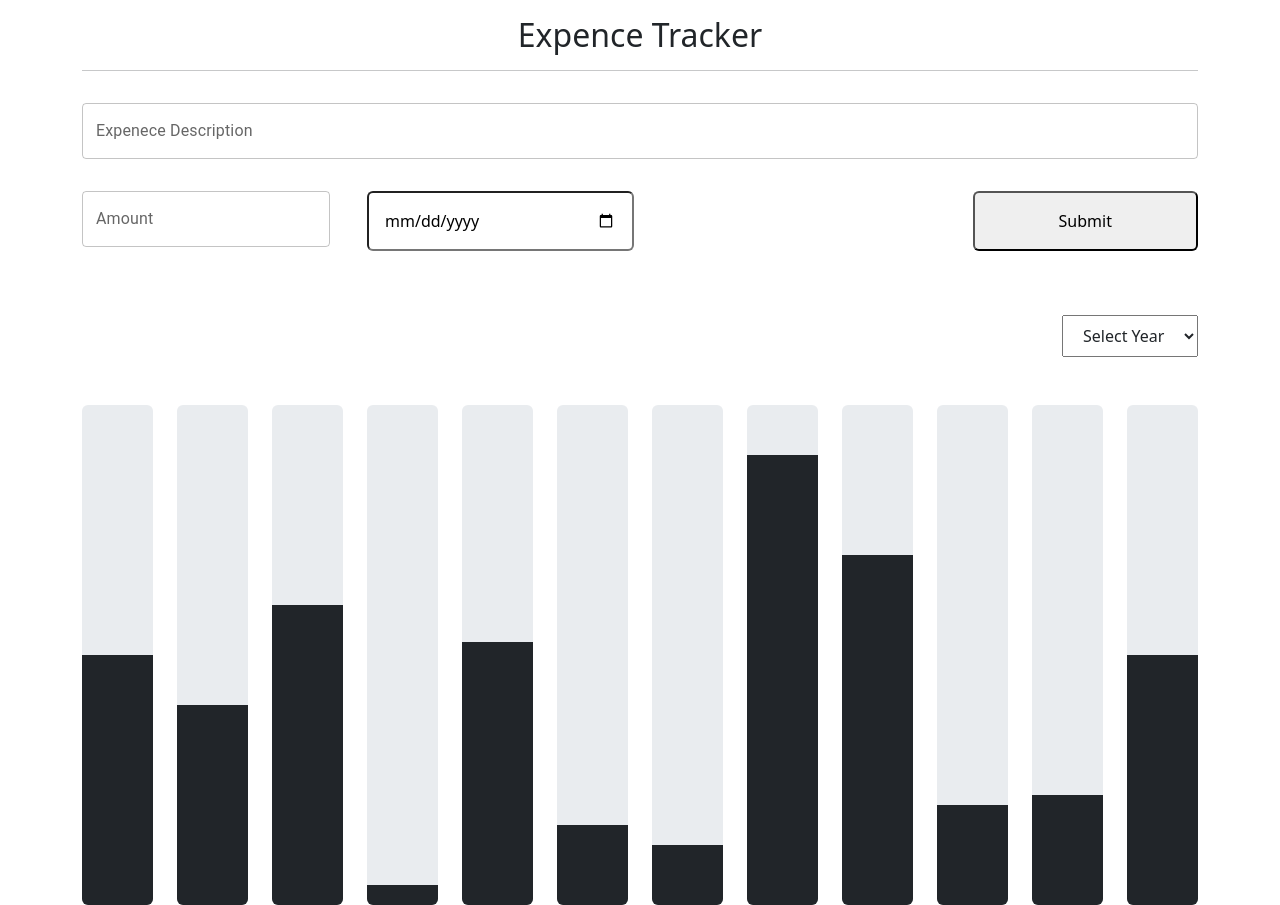
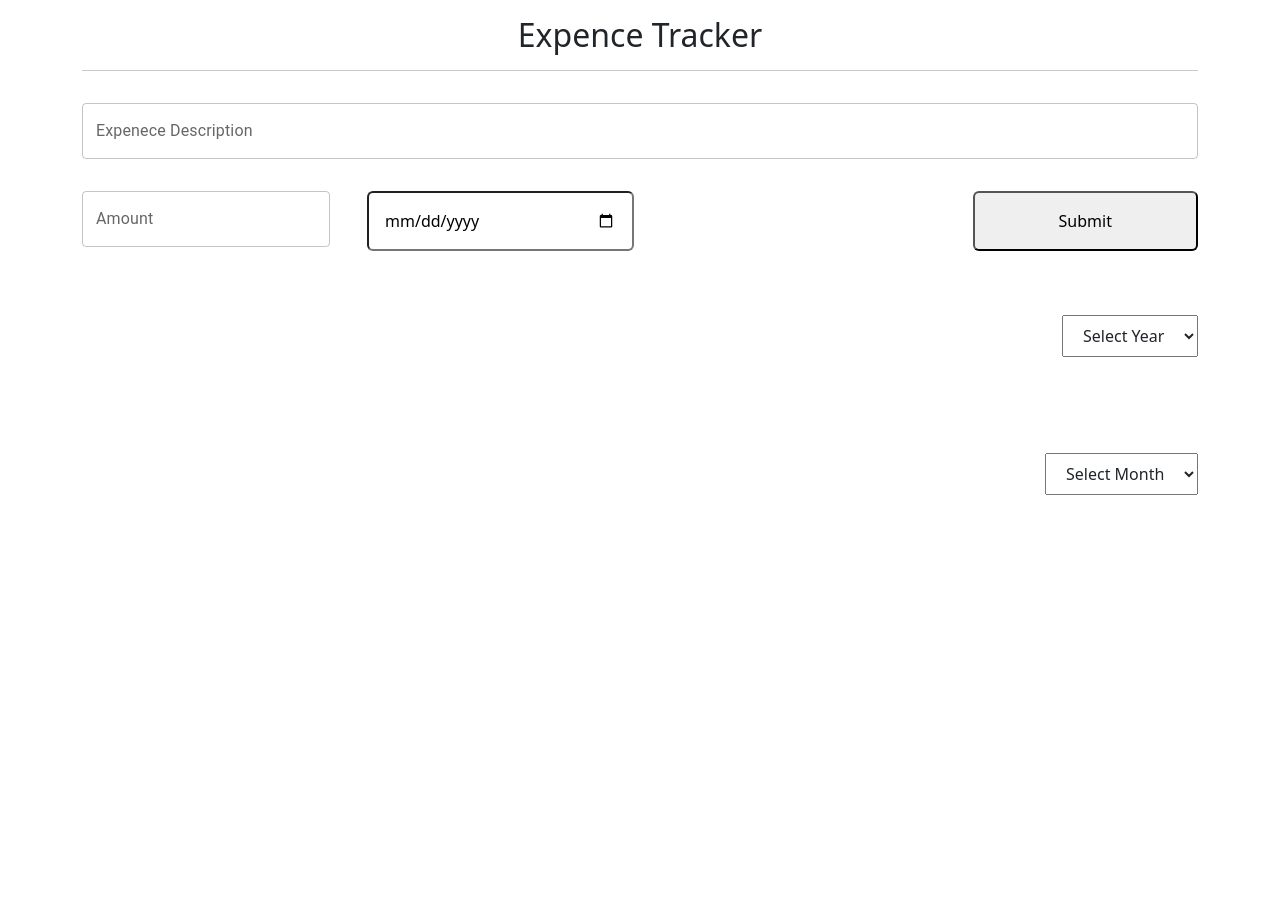
Before and after one commit to nirmalkanani/expence-manage, a React (Create React App) app: page / in a window 1280 px wide. After the commit the page ends 800 px from the top, so only its background shows below. Built offline with nearby package versions, Linux system fonts and the light colour scheme.

Commit message:
Add New Component

```diff
--- /dev/null
+++ b/src/Components/ExpenceByMonths.js
@@ -0,0 +1,66 @@
+import moment from 'moment'
+import React, { useEffect, useState } from 'react'
+
+const ExpenceByMonths = (props) => {
+
+    const INITAL_MONTH = {
+        month:""
+    }
+
+    const [ month, setMonth ] = useState(INITAL_MONTH)
+    const [ alldata, setAllData ] = useState()
+
+    const data = () => {
+
+    }
+
+    useEffect(() => {
+        data()
+    },[])
+
+    const handleChange = (e) =>{
+        setMonth({...month, [e.target.name] : e.target.value})
+        console.log(month)
+
+        const FilterData = props.alldata.filter((element,index) => moment(element.date,"DD-MM-YYYY").format("MMMM") === e.target.value)
+        console.log(FilterData)
+        setAllData(FilterData)
+    }
+
+    return (
+        <>
+            <div className='row text-end'>
+                <div className="col-12 my-5">
+                    <select name="month" id="month" className='px-3 py-2 text-dark' onChange={(e) => handleChange(e)}>
+                    <option value="Select Month" >Select Month</option>
+                        {
+                            props.month?.map((element, index) => <option value={element} key={index} name="GetMonth" >{element}</option>)
+                        }
+                    </select>
+                </div>
+            </div>
+            <div className="row">
+                {
+                    alldata?.map((element,index) =>
+                        <div className="col-12 my-4" key={index}>
+                            <div className="row border border-2 border-dark rounded p-3 align-items-center">
+                                <div className="col-3">
+                                    <div className="date-box text-center border border-1 border-dark rounded p-3">
+                                        <h2 className='text-dark'>{moment(element.date, "DD-MM-YYYY").format("DD")}</h2>
+                                        <h4>{ moment(element.date, "DD-MM-YYYY").format("MMMM") }</h4>
+                                    </div>
+                                </div>
+                                <div className="col-9">
+                                    <div className="amount-box border border-2 border-dark rounded mb-3 p-2"><h3>{element.amount}</h3></div>
+                                    <div className="decription-box border border-2 border-dark rounded  p-2"><h4>{element.description}</h4></div>
+                                </div>
+                            </div>
+                        </div>
+                    )
+                }
+            </div>
+        </>
+    )
+}
+
+export default ExpenceByMonths
--- a/src/Components/ExpenceChart.js
+++ b/src/Components/ExpenceChart.js
@@ -1,12 +1,16 @@
 import moment from 'moment';
 import React, { useEffect, useState } from 'react';
 import { useSelector } from 'react-redux'
+import ExpenceByMonths from './ExpenceByMonths';
 
 const ExpenceChart = () => {
 
     const getData = useSelector((state) => state.dataReducer.expencesData)
 
     const [year, setYears] = useState()
+
+    const [checkMonths, setCheckMonths] = useState()
+
     const [months, setMonths] = useState()
 
     const [dataByMonths, setDataByMonth] = useState()
@@ -16,7 +20,9 @@ const ExpenceChart = () => {
     })
     // const [ recieveData, setRecieveData ] = useState([])
 
-    const [ total, setTotal ] = useState()
+    const [total, setTotal] = useState()
+
+    const [amount, setAmount] = useState()
 
     const getDate = (item) => {
 
@@ -29,21 +35,17 @@ const ExpenceChart = () => {
             const Mm = moment(finaldate, "DD-MM-YYYY").format("MM")
             if (ALL_YEAR.includes(Yy)) {
                 return ""
-            } else if (ALL_MONTH.includes(Mm)) {
+            } else {
+                ALL_YEAR.push(Yy)
+            }
+            if (ALL_MONTH.includes(Mm)) {
                 return ""
             } else {
-                ALL_YEAR.push(Yy)
                 ALL_MONTH.push(Mm)
             }
         })
-
-        setYears(ALL_YEAR)
-        setMonths(ALL_MONTH)
-        // console.log(months)
-
-        // const DataMonth = item?.filter((element,index) => moment(element.date, "DD-MM-YYYY").format("MM") === ALL_MONTH[index])
-        // console.log(DataMonth)
-
+        setYears(ALL_YEAR.sort())
+        setCheckMonths(ALL_MONTH.sort())
     }
 
     useEffect(() => {
@@ -51,17 +53,30 @@ const ExpenceChart = () => {
     }, [getData])
 
     const OUT_DATA = []
+    const ALL_MONTHS = []
+
+    const M ={
+        months:""
+    }
 
     const handleChange = (e) => {
         setGetValue({ ...getValue, [e.target.name]: e.target.value })
+
         const FilterData = getData.filter((element, index) => moment(element.date, "DD-MM-YYYY").format("YYYY") === e.target.value)
-        console.log(FilterData)
 
         const FilterMonth = FilterData.filter((element) => {
-            months.includes(moment(element.date, "DD-MM-YYYY").format("MM"))
-            return OUT_DATA.push(element)
+            checkMonths.includes(moment(element.date, "DD-MM-YYYY").format("MM"))
+            OUT_DATA.push(element)
+            if (ALL_MONTHS.includes(moment(element.date, "DD-MM-YYYY").format("MMMM"))) {
+                return ""
+            } else {
+                ALL_MONTHS.push(moment(element.date, "DD-MM-YYYY").format("MMMM"))
+                M.months = moment(element.date, "DD-MM-YYYY").format("MMMM")
+            }
+
         })
-
+        console.log(M)
+        setMonths(ALL_MONTHS)
         setDataByMonth(OUT_DATA)
 
         const GET_AMOUNT = OUT_DATA.map((element) => {
@@ -75,18 +90,18 @@ const ExpenceChart = () => {
             return b
         })
 
-        console.log(E)
+        const b = Math.max(...E)
+        console.log(b)
+        const c = b + ((b * 20) / 100)
+        console.log(c)
+        const FINAL_AMOUNT = []
 
-
-
-        // const b = Math.max(eval(E))
-        // // console.log(b)
-        // const c = b + ((b * 20) / 100)
-        // console.log(c)
-        // setTotal(c)
-
-        // const com = (E * 100) / c
-        // console.log(com)
+        for (let i = 0; i < E.length; i++) {
+            const element = (E[i] * 100) / c;
+            FINAL_AMOUNT.push(element)
+        }
+        console.log(FINAL_AMOUNT)
+        setAmount(FINAL_AMOUNT)
 
     }
 
@@ -106,70 +121,20 @@ const ExpenceChart = () => {
                 <div className="col-12">
                     <div className="bar-chart">
                         <div className="row">
-                            <div className="col-1">
-                                <div className="progress " style={{ height: "500px", position: "relative" }} >
-                                    <div className="real-time-progress bg-dark" style={{ height: "250px", width: "100%", position: "absolute", bottom: "0" }}></div>
-                                </div>
-                            </div>
-                            <div className="col-1">
-                                <div className="progress " style={{ height: "500px", position: "relative" }}>
-                                    <div className="real-time-progress bg-dark" style={{ height: "200px", width: "100%", position: "absolute", bottom: "0" }}></div>
-                                </div>
-                            </div>
-                            <div className="col-1">
-                                <div className="progress " style={{ height: "500px", position: "relative" }}>
-                                    <div className="real-time-progress bg-dark" style={{ height: "300px", width: "100%", position: "absolute", bottom: "0" }}></div>
-                                </div>
-                            </div>
-                            <div className="col-1">
-                                <div className="progress " style={{ height: "500px", position: "relative" }}>
-                                    <div className="real-time-progress bg-dark" style={{ height: "20px", width: "100%", position: "absolute", bottom: "0" }}></div>
-                                </div>
-                            </div>
-                            <div className="col-1">
-                                <div className="progress " style={{ height: "500px", position: "relative" }}>
-                                    <div className="real-time-progress bg-dark" style={{ height: "263px", width: "100%", position: "absolute", bottom: "0" }}></div>
-                                </div>
-                            </div>
-                            <div className="col-1">
-                                <div className="progress " style={{ height: "500px", position: "relative" }}>
-                                    <div className="real-time-progress bg-dark" style={{ height: "80px", width: "100%", position: "absolute", bottom: "0" }}></div>
-                                </div>
-                            </div>
-                            <div className="col-1">
-                                <div className="progress " style={{ height: "500px", position: "relative" }}>
-                                    <div className="real-time-progress bg-dark" style={{ height: "60px", width: "100%", position: "absolute", bottom: "0" }}></div>
-                                </div>
-                            </div>
-                            <div className="col-1">
-                                <div className="progress " style={{ height: "500px", position: "relative" }}>
-                                    <div className="real-time-progress bg-dark" style={{ height: "450px", width: "100%", position: "absolute", bottom: "0" }}></div>
-                                </div>
-                            </div>
-                            <div className="col-1">
-                                <div className="progress " style={{ height: "500px", position: "relative" }}>
-                                    <div className="real-time-progress bg-dark" style={{ height: "350px", width: "100%", position: "absolute", bottom: "0" }}></div>
-                                </div>
-                            </div>
-                            <div className="col-1">
-                                <div className="progress " style={{ height: "500px", position: "relative" }}>
-                                    <div className="real-time-progress bg-dark" style={{ height: "100px", width: "100%", position: "absolute", bottom: "0" }}></div>
-                                </div>
-                            </div>
-                            <div className="col-1">
-                                <div className="progress " style={{ height: "500px", position: "relative" }}>
-                                    <div className="real-time-progress bg-dark" style={{ height: "110px", width: "100%", position: "absolute", bottom: "0" }}></div>
-                                </div>
-                            </div>
-                            <div className="col-1">
-                                <div className="progress " style={{ height: "500px", position: "relative" }}>
-                                    <div className="real-time-progress bg-dark" style={{ height: "250px", width: "100%", position: "absolute", bottom: "0" }}></div>
-                                </div>
-                            </div>
+                            {
+                                amount?.map((element, index) =>
+                                    <div className="col-1" key={index}>
+                                        <div className="progress " style={{ height: "500px", position: "relative" }} >
+                                            <div className="real-time-progress bg-dark rounded" style={{ height: `${element}%`, width: "100%", position: "absolute", bottom: "0" }}></div>
+                                        </div>
+                                    </div>
+                                )
+                            }
                         </div>
                     </div>
                 </div>
             </div>
+            <ExpenceByMonths year={year} month={months} alldata={dataByMonths} />
         </div>
     )
 }
--- a/src/Components/ExpenseForm.js
+++ b/src/Components/ExpenseForm.js
@@ -39,6 +39,7 @@ const ExpenseForm = () => {
             toast.error("Please Fill Data")
         } else{
             dispatch(SENDDATA({...data, date:DATE}))
+            setData(INITIAL_STATE)
         }
 
         e.preventDefault()
```
